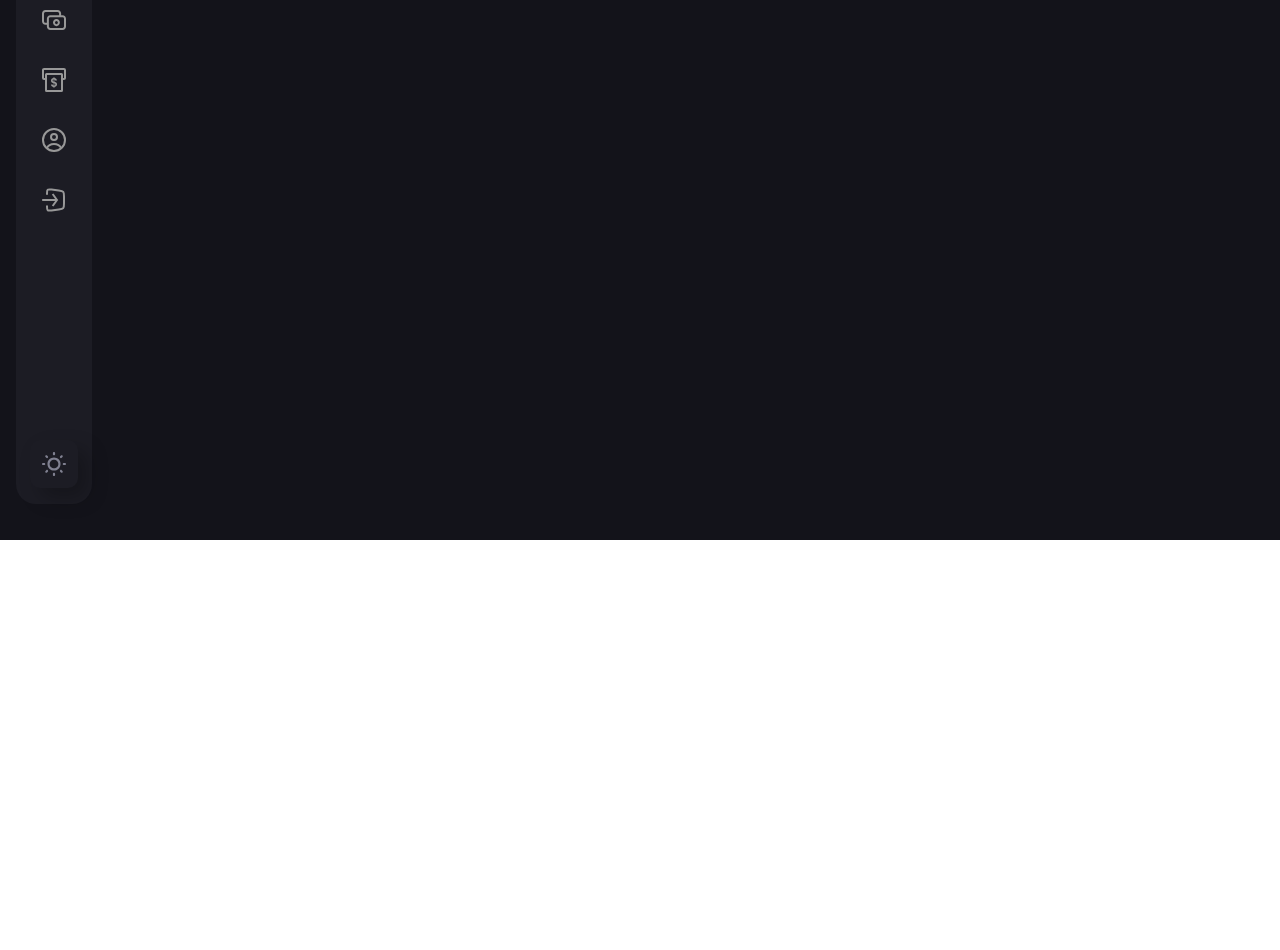
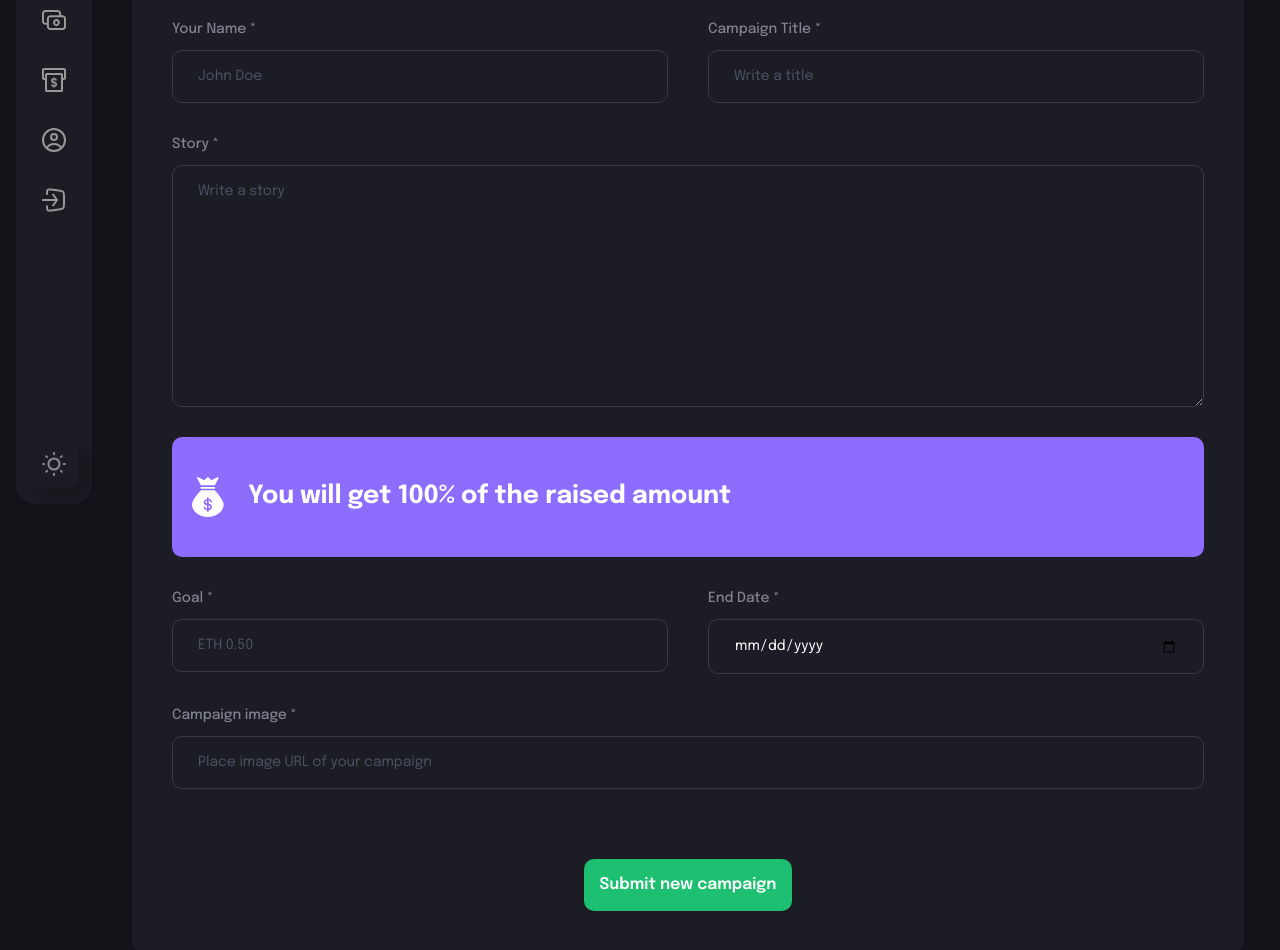
Before and after one commit to Sama-E/agama, a React (Vite) app in the folder client/: page /create-campaign in a window 1280 px wide. Shown: the part 260-1210 px from the top of the page. Before the commit the page ends 800 px from the top, so only its background shows below. Built offline with nearby package versions, Linux system fonts and the light colour scheme; what @thirdweb-dev/react would draw is missing.

Commit message:
createCampaign

```diff
--- a/client/src/App.jsx
+++ b/client/src/App.jsx
@@ -18,8 +18,8 @@
       <Routes>
         <Route path="/" element={<Home />} />
         <Route path="/profile" element={<Profile />} />
+        <Route path="/create-campaign" element={<CreateCampaign />} />
         <Route path="/campaign-details" element={<CampaignDetails />} />
-        <Route path="/create-campaign" element={<CreateCampaign />} />
       </Routes>
       </div>
 
--- /dev/null
+++ b/client/src/components/FormField.jsx
@@ -0,0 +1,33 @@
+import React from 'react'
+
+const FormField = ({ labelName, placeholder, inputType, isTextArea, value, handleChange }) => {
+  return (
+    <label className="flex-1 w-full flex flex-col">
+      {labelName && (
+        <span className="font-epilogue font-medium text-[14px] leading-[22px] text-[#808191] mb-[10px]">{labelName}</span>
+      )}
+      {isTextArea ? (
+        <textarea
+          required
+          value={value}
+          onChange={handleChange}
+          rows={10}
+          placeholder={placeholder}
+          className="py-[15px] sm:px-[25px] px-[15px] outline-none border-[1px] border-[#3a3a43] bg-transparent font-epilogue text-white text-[14px] placeholder:text-[#4b5264] rounded-[10px] sm:min-w-[300px]"
+        />
+      ) : (
+        <input
+          required
+          value={value}
+          onChange={handleChange}
+          type={inputType}
+          step="0.1"
+          placeholder={placeholder}
+          className="py-[15px] sm:px-[25px] px-[15px] outline-none border-[1px] border-[#3a3a43] bg-transparent font-epilogue text-white text-[14px] placeholder:text-[#4b5264] rounded-[10px] sm:min-w-[300px]"
+        />
+      )}
+  </label>
+  )
+}
+
+export default FormField;
--- a/client/src/components/SideBar.jsx
+++ b/client/src/components/SideBar.jsx
@@ -4,6 +4,7 @@
 import { logo, sun } from '../assets';
 import { navlinks } from '../constants';
 
+// ICON - Logo & Links
 const Icon = ({ styles, name, imgUrl, isActive, disabled, handleClick }) => (
   <div className={`w-[48px] h-[48px] rounded-[10px] ${isActive && isActive === name && 'bg-[#2c2f32]'} flex justify-center items-center ${!disabled && 'cursor-pointer'} ${styles}`} onClick={handleClick}>
     {!isActive ? (
@@ -20,10 +21,13 @@
 
   return (
     <div className="flex justify-between items-center flex-col sticky top-5 h-[93vh]">
+
+      {/* Logo */}
       <Link to="/">
         <Icon styles="w-[52px] h-[52px] bg-[#2c2f32]" imgUrl={logo} />
       </Link>
 
+      {/* Links */}
       <div className="flex-1 flex flex-col justify-between items-center bg-[#1c1c24] rounded-[20px] w-[76px] py-4 mt-12">
         <div className="flex flex-col justify-center items-center gap-3">
           {navlinks.map((link) => (
@@ -41,6 +45,7 @@
           ))}
         </div>
 
+        {/* Light/Dark Mode */}
         <Icon styles="bg-[#1c1c24] shadow-secondary" imgUrl={sun} />
       </div>
     </div>
--- a/client/src/components/index.js
+++ b/client/src/components/index.js
@@ -1,3 +1,4 @@
 export { default as SideBar } from './SideBar';
 export { default as NavBar } from './NavBar';
 export { default as CustomButton } from './CustomButton';
+export { default as FormField } from './FormField';
--- a/client/src/pages/CreateCampaign.jsx
+++ b/client/src/pages/CreateCampaign.jsx
@@ -1,8 +1,132 @@
-import React from 'react';
+import React, { useState } from 'react';
+import { useNavigate } from 'react-router-dom';
+import { ethers } from 'ethers';
+
+import { CustomButton, FormField } from '../components';
+import { checkIfImage } from './../utils/index';
+import { money } from '../assets';
+
 
 const CreateCampaign = () => {
+  const navigate = useNavigate;
+  const [isLoading, setIsLoading] = useState(false);
+  const [form, setForm] = useState({
+    name: '',
+    title: '',
+    description: '',
+    target: '',
+    deadline: '',
+    image: ''
+  });
+
+  //Input Fields
+  const handleFormFieldChange = (fieldName, e) => {
+    setForm({ ...form, [fieldName]: e.target.value })
+  }
+
+  //Submit
+  const handleSubmit = async (e) => {
+    e.preventDefault();
+
+    console.log(form)
+  }
+  //   checkIfImage(form.image, async (exists) => {
+  //     if(exists) {
+  //       setIsLoading(true)
+  //       await createCampaign({ ...form, target: ethers.utils.parseUnits(form.target, 18)})
+  //       setIsLoading(false);
+  //       navigate('/');
+  //     } else {
+  //       alert('Provide valid image URL')
+  //       setForm({ ...form, image: '' });
+  //     }
+  //   })
+  // }
+
+
   return (
-    <div>CreateCampaign</div>
+    <div className="bg-[#1c1c24] flex justify-center items-center flex-col rounded-[10px] sm:p-10 p-4">
+      {/* HEADER */}
+      {isLoading && 'Loader...'}
+      <div className="flex justify-center items-center p-[16px] sm:min-w-[380px] bg-[#3a3a43] rounded-[10px]">
+        <h1 className="font-epilogue font-bold sm:text-[25px] text-[18px] leading-[38px] text-white">Start a Campaign</h1>
+      </div>
+
+      {/* FORM */}
+      <form onSubmit={handleSubmit} className="w-full mt-[65px] flex flex-col gap-[30px]">
+
+        {/* Author / Title */}
+        <div className="flex flex-wrap gap-[40px]">
+          <FormField
+            labelName = "Your Name *"
+            placeholder = "John Doe"
+            inputType = "text"
+            value = {form.name}
+            handleChange = {(e) => handleFormFieldChange('name', e)}
+          />
+          <FormField
+            labelName = "Campaign Title *"
+            placeholder = "Write a title"
+            inputType = "text"
+            value = {form.title}
+            handleChange = {(e) => handleFormFieldChange('title', e)}
+          />
+        </div>
+
+        {/* Description */}
+        <FormField
+            labelName = "Story *"
+            placeholder = "Write a story"
+            isTextArea
+            value = {form.description}
+            handleChange = {(e) => handleFormFieldChange('description', e)}
+          />
+
+        {/* Banner */}
+        <div className="w-full flex justify-start items-center p-4 bg-[#8c6dfd] h-[120px] rounded-[10px]">
+          <img src={money} alt="money" className="w-[40px] h-[40px] object-contain" />
+          <h4 className="font-epilogue font-bold text-[25px] text-white ml-[20px]">
+            You will get 100% of the raised amount
+          </h4>
+        </div>
+
+        {/* Goal & Deadline */}
+        <div className="flex flex-wrap gap-[40px]">
+          <FormField
+            labelName="Goal *"
+            placeholder="ETH 0.50"
+            inputType="text"
+            value={form.target}
+            handleChange={(e) => handleFormFieldChange('target', e)}
+          />
+          <FormField
+            labelName="End Date *"
+            placeholder="End Date"
+            inputType="date"
+            value={form.deadline}
+            handleChange={(e) => handleFormFieldChange('deadline', e)}
+          />
+        </div>
+
+        {/* Campaign Image */}
+        <FormField
+            labelName="Campaign image *"
+            placeholder="Place image URL of your campaign"
+            inputType="url"
+            value={form.image}
+            handleChange={(e) => handleFormFieldChange('image', e)}
+          />
+
+        {/* Create Campaign Button */}
+        <div className="flex justify-center items-center mt-[40px]">
+          <CustomButton
+            btnType="submit"
+            title="Submit new campaign"
+            styles="bg-[#1dc071]"
+        />
+        </div>
+      </form>
+    </div>
   )
 }
 
```
Also changed, not shown: client/src/components/NavBar.jsx (+12 -2 lines), client/src/contextAPI/index.js (added).
